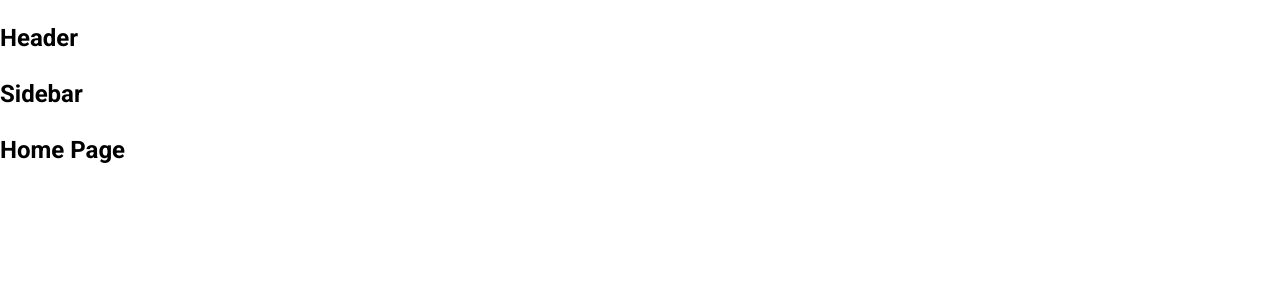
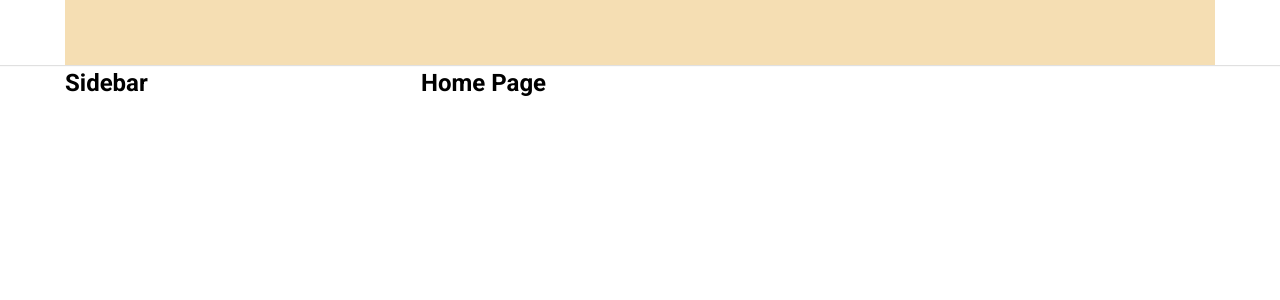
Before and after one commit to vinhthanhluong/tiktok, a React (Create React App) app: page / in a window 1280 px wide. Shown: the top 300 px of the page. Built offline with nearby package versions, Linux system fonts and the light colour scheme.

Commit message:
build default layout

```diff
--- a/package.json
+++ b/package.json
@@ -6,6 +6,7 @@
     "@testing-library/jest-dom": "^5.17.0",
     "@testing-library/react": "^13.4.0",
     "@testing-library/user-event": "^13.5.0",
+    "clsx": "^2.1.1",
     "normalize.css": "^8.0.1",
     "react": "^18.3.1",
     "react-dom": "^18.3.1",
--- a/src/components/GlobalStyles/GlobalStyles.scss
+++ b/src/components/GlobalStyles/GlobalStyles.scss
@@ -10,7 +10,7 @@
     --b-cl: #000;
     --w-cl: #fff;
     --body-color: #333333;
-    --content-width: 1230px;
+    --container: 1180px;
 }
 
 *,
@@ -18,6 +18,8 @@
 ::after {
     box-sizing: border-box;
     outline: none;
+    margin: 0;
+    padding: 0;
 }
 
 html {
@@ -30,3 +32,20 @@ body {
     font-size: 1.6rem;
     line-height: var(--lh);
 }
+
+// =======================================
+.wrapper {
+    margin: 0 auto;
+    overflow: hidden;
+}
+.container {
+    max-width: 100%;
+    width: var(--container);
+    padding: 0 15px;
+    margin: 0 auto;
+    height: 100%;
+}
+
+main {
+    margin-top: 65px;
+}
--- /dev/null
+++ b/src/components/Layout/DefaultLayout/DefaultLayout.module.scss
@@ -0,0 +1,8 @@
+.dLayout {
+    display: flex;
+    justify-content: space-between;
+}
+
+.content {
+    flex: 1;
+}
--- /dev/null
+++ b/src/components/Layout/DefaultLayout/Sidebar/Sidebar.module.scss
@@ -0,0 +1,4 @@
+.sidebar {
+    max-width: 100%;
+    width: 356px;
+}
--- a/src/components/Layout/DefaultLayout/Sidebar/index.js
+++ b/src/components/Layout/DefaultLayout/Sidebar/index.js
@@ -1,5 +1,12 @@
+import clsx from 'clsx';
+import styles from './Sidebar.module.scss';
+
 function Sidebar() {
-    return <h2>Sidebar</h2>;
+    return (
+        <aside className={clsx(styles.sidebar)}>
+            <h2>Sidebar </h2>
+        </aside>
+    );
 }
 
 export default Sidebar;
--- a/src/components/Layout/DefaultLayout/index.js
+++ b/src/components/Layout/DefaultLayout/index.js
@@ -1,14 +1,19 @@
 import Header from '../components/Header';
 import Sidebar from './Sidebar';
 
+import clsx from 'clsx';
+import styles from './DefaultLayout.module.scss';
+
 function DefaultLayout({ children }) {
     return (
-        <div>
+        <div className="wrapper">
             <Header />
-            <div className="container">
-                <Sidebar />
-                <div className="content">{children}</div>
-            </div>
+            <main>
+                <div className={clsx('container', styles.dLayout)}>
+                    <Sidebar />
+                    <div className={clsx(styles.content)}>{children}</div>
+                </div>
+            </main>
         </div>
     );
 }
--- /dev/null
+++ b/src/components/Layout/HeaderOnly/HeaderOnly.module.scss
@@ -0,0 +1,3 @@
+.content {
+    width: 100%;
+}
--- a/src/components/Layout/HeaderOnly/index.js
+++ b/src/components/Layout/HeaderOnly/index.js
@@ -1,14 +1,19 @@
 import Header from '../components/Header';
 
-function DefaultLayout({ children }) {
+import clsx from 'clsx';
+import styles from './HeaderOnly.module.scss';
+
+function HeaderOnly({ children }) {
     return (
-        <div>
+        <div className="wrapper">
             <Header />
-            <div className="container">
-                <div className="content">{children}</div>
-            </div>
+            <main>
+                <div className="container">
+                    <div className={clsx(styles.content)}>{children}</div>
+                </div>
+            </main>
         </div>
     );
 }
 
-export default DefaultLayout;
+export default HeaderOnly;
--- /dev/null
+++ b/src/components/Layout/components/Header/Header.module.scss
@@ -0,0 +1,15 @@
+.header {
+    position: fixed;
+    top: 0;
+    left: 0;
+    right: 0;
+    box-shadow: rgba(0, 0, 0, 0.12) 0px 1px 1px;
+    height: 65px;
+}
+
+.wrapper {
+    background-color: wheat;
+    height: 100%;
+    width: 100%;
+    padding: 10px 0;
+}
--- a/src/components/Layout/components/Header/index.js
+++ b/src/components/Layout/components/Header/index.js
@@ -1,5 +1,17 @@
+import clsx from 'clsx';
+import styles from './Header.module.scss';
+
 function Header() {
-    return <h2>Header</h2>;
+    return (
+        <header className={clsx(styles.header)}>
+            <div className="container">
+                <div className={clsx(styles.wrapper)}>
+                    {/* Logo */}
+                    {/* Search */}
+                </div>
+            </div>
+        </header>
+    );
 }
 
 export default Header;
```
Also changed, not shown: 1 other file (tests, documents, lock files or other folders).
